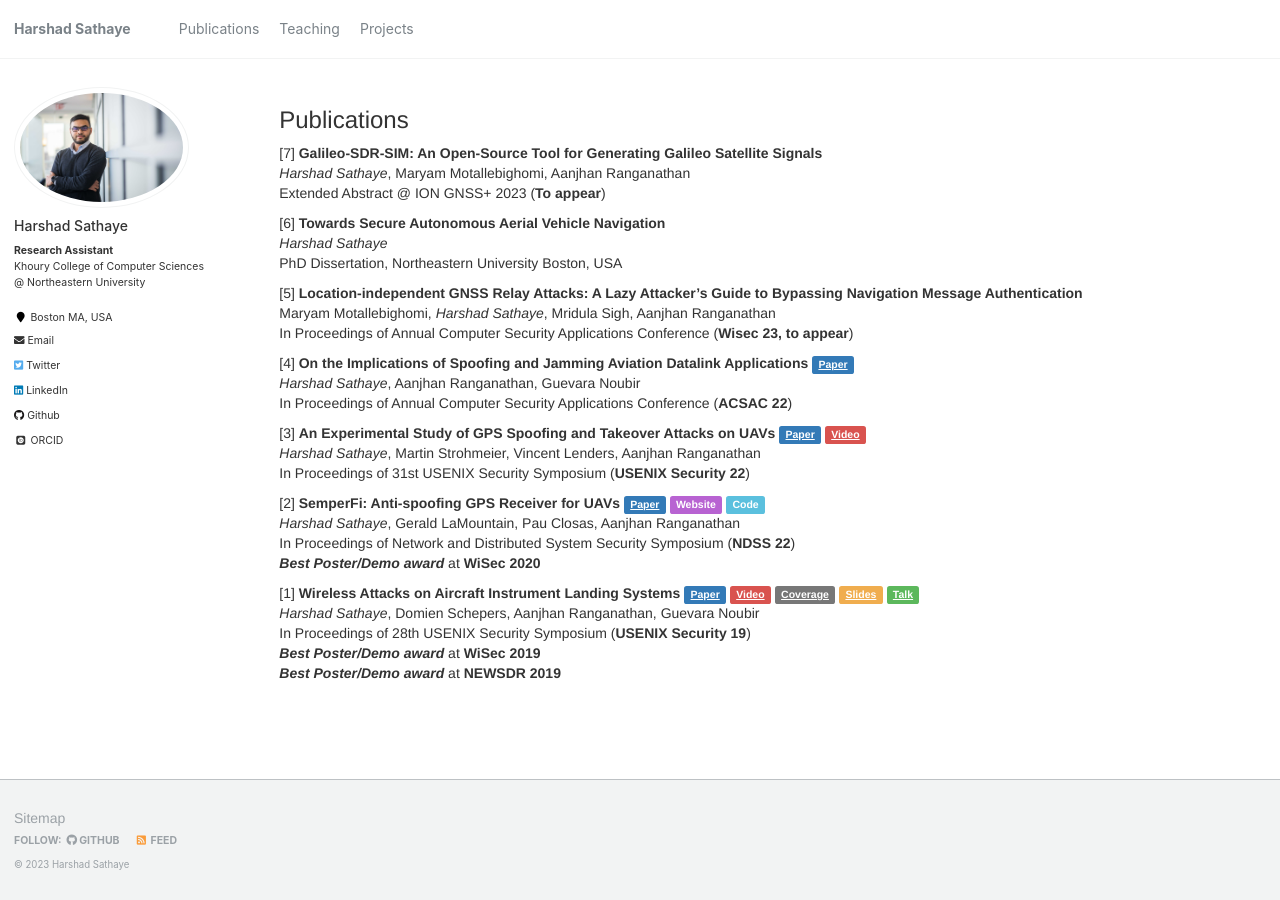
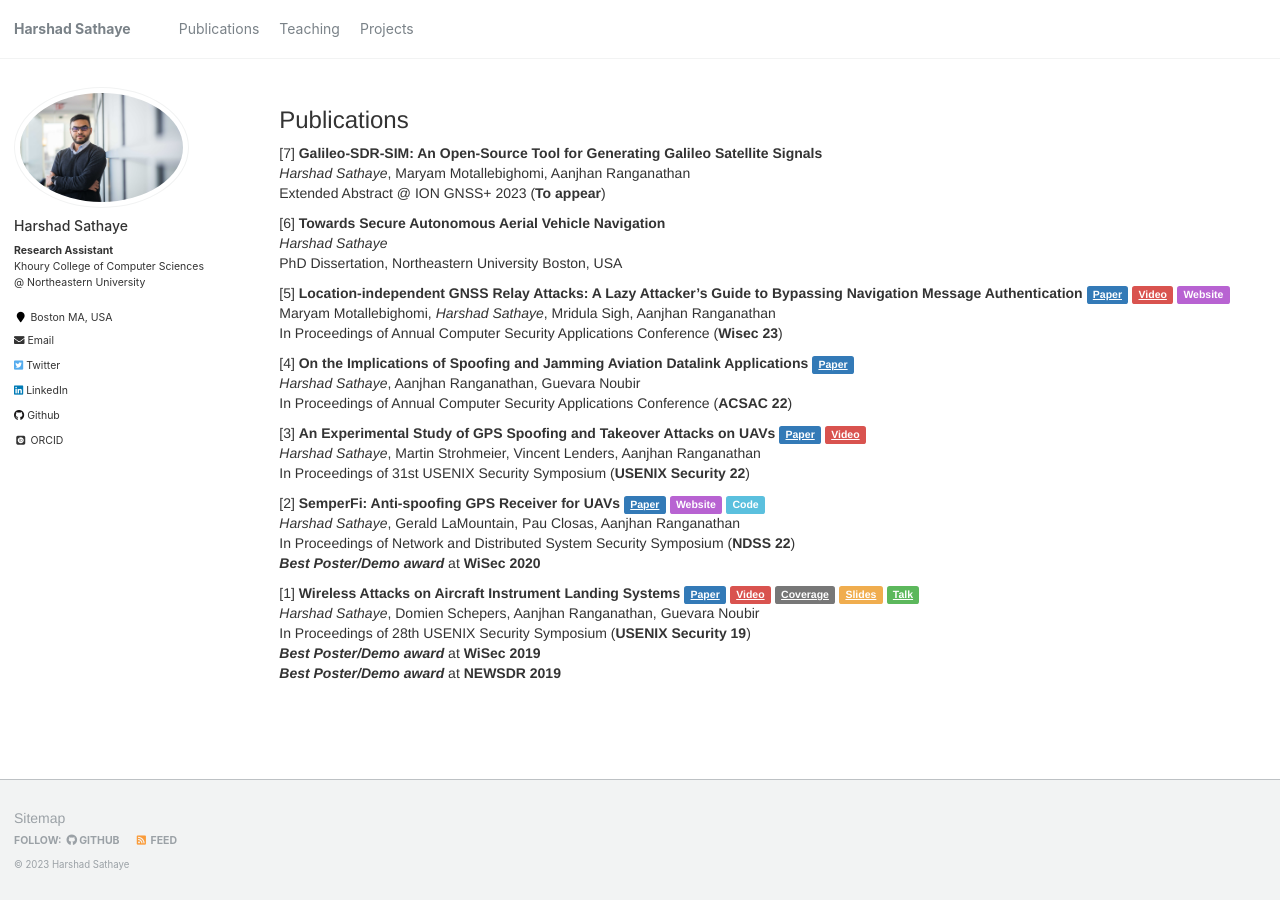
Before and after one commit to harshadms/harshadms.github.io, a Jekyll site: the page built from _pages/publications.md, in a window 1280 px wide. Built offline with Jekyll 4.4.1, drawn with Linux system fonts in a browser that asks for light colours; some web fonts are replaced.

Commit message:
Update publications.md

```diff
--- a/_pages/publications.md
+++ b/_pages/publications.md
@@ -14,12 +14,12 @@ author_profile: true
 <br> PhD Dissertation, Northeastern University Boston, USA
 
 [5] **Location-independent GNSS Relay Attacks: A Lazy Attacker's Guide to Bypassing Navigation Message Authentication**
-<!-- <a href="https://dl.acm.org/doi/abs/10.1145/3564625.3564651" class="label label-primary">Paper</a> -->
+<a href="/files/motallebighomi23-gnssrelay.pdf" class="label label-primary">Paper</a> <a href="https://www.youtube.com/watch?v=4vfqoYXSHRY&list=PL-odc_k0Tz2hiypDSqLw0-L1GMp9r5n73&index=9](https://www.youtube.com/watch?v=ylTpEsTCczs&ab_channel=relay_attack_OSNMA)" class="label label-danger">Video</a> <a href="https://www.gnssrelayattack.com/" style="text-decoration:none;" class="label label-website">Website</a>
 <br> Maryam Motallebighomi, *Harshad Sathaye*, Mridula Sigh, Aanjhan Ranganathan
-<br>In Proceedings of Annual Computer Security Applications Conference (**Wisec 23, to appear**)
+<br>In Proceedings of Annual Computer Security Applications Conference (**Wisec 23**)
 
 [4] **On the Implications of Spoofing and Jamming Aviation Datalink Applications**
-<a href="https://dl.acm.org/doi/abs/10.1145/3564625.3564651" class="label label-primary">Paper</a>
+<a href="/files/sathaye22_acsac.pdf" class="label label-primary">Paper</a>
 <br> *Harshad Sathaye*, Aanjhan Ranganathan, Guevara Noubir
 <br>In Proceedings of Annual Computer Security Applications Conference (**ACSAC 22**)
 
```
